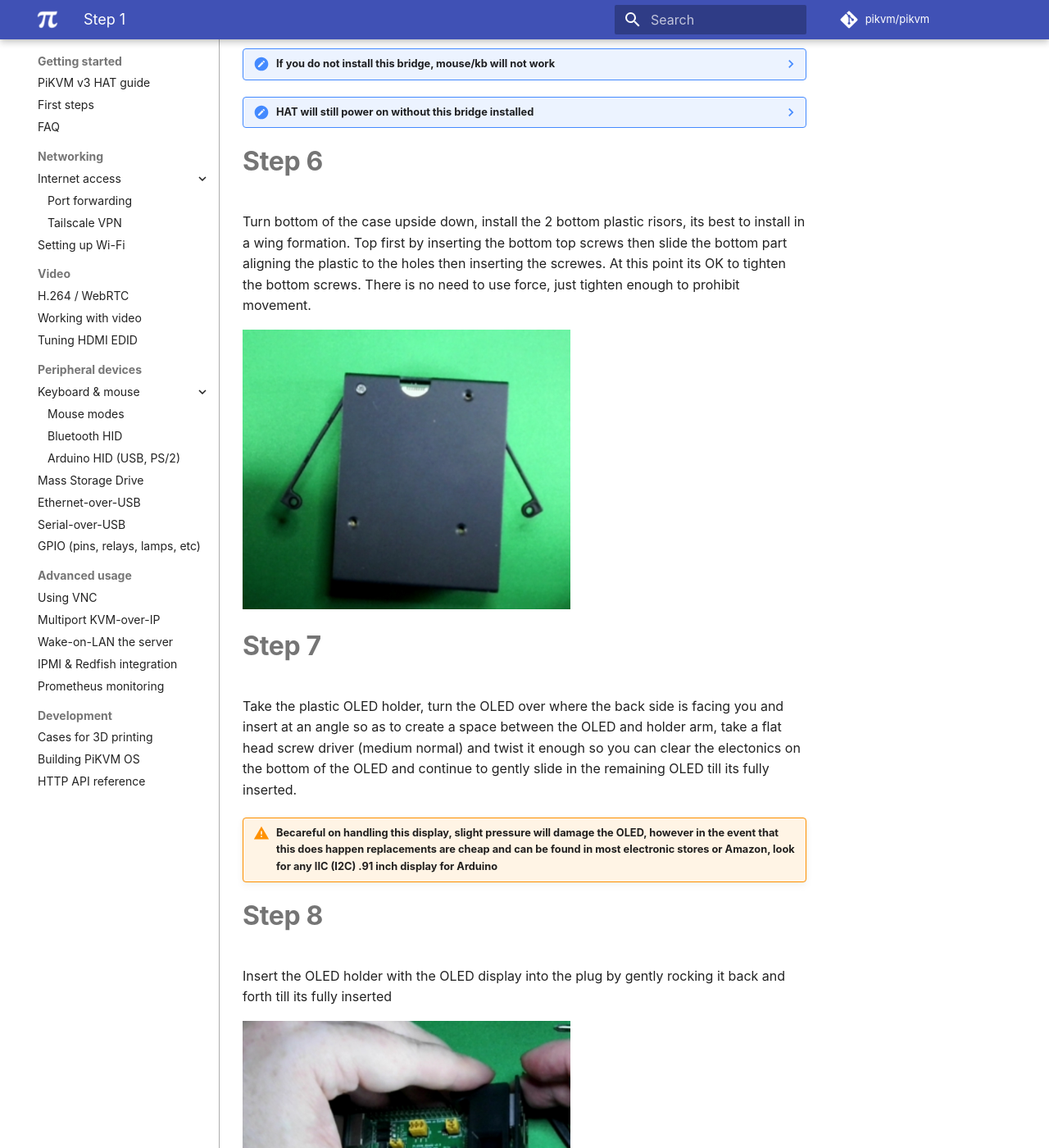
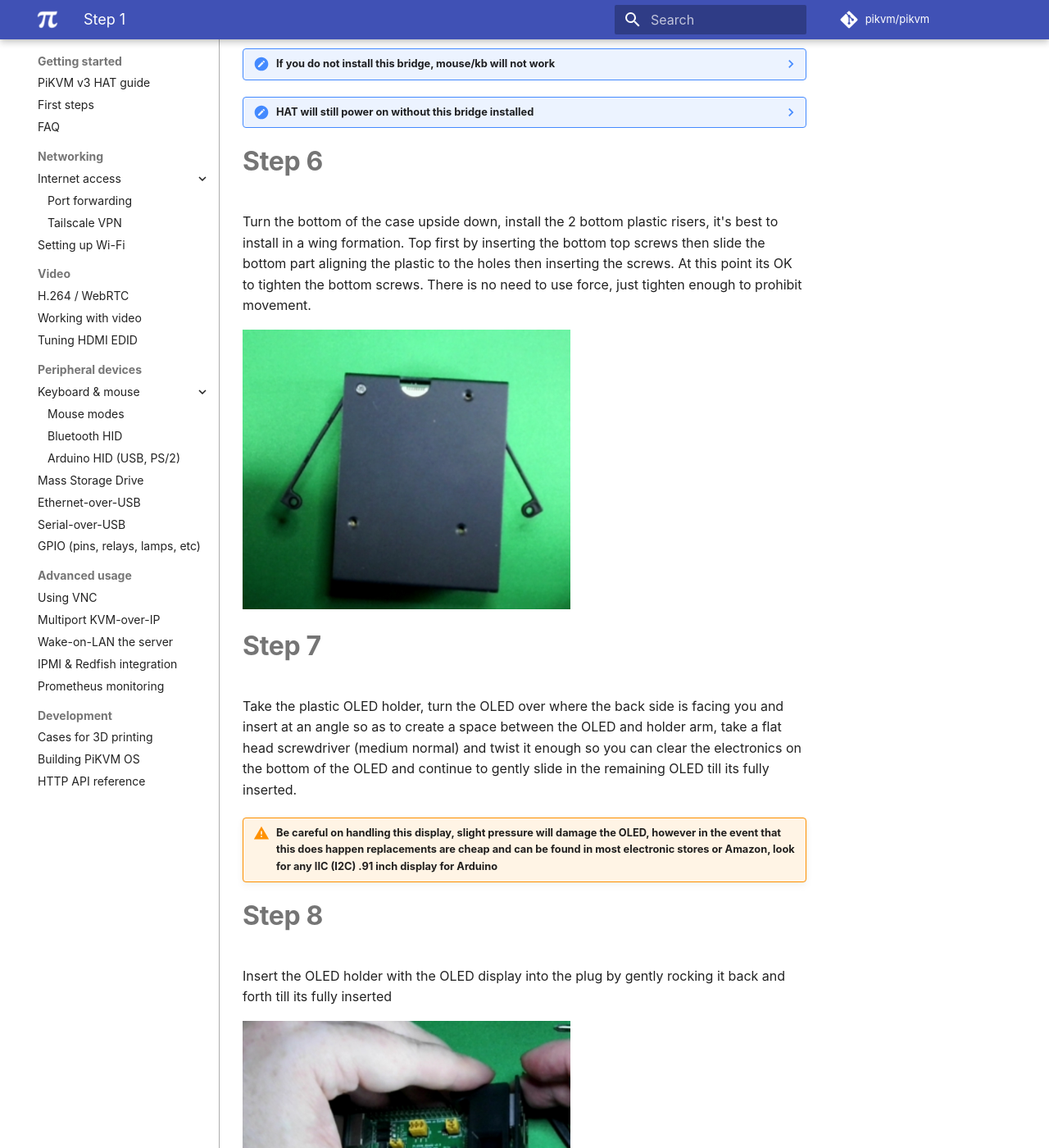
Before and after one commit to pikvm/pikvm, an MkDocs documentation site: the page built from docs/v3_illustrated_install_instructions.md, in a window 1280 px wide and 1400 px high, scrolled down 3635 px. Shown: the whole window at 82% size. Built offline with MkDocs 1.6.1 and Material for MkDocs 9.7.7, drawn with Linux system fonts in a browser that asks for light colours; some web fonts are replaced; comment, search, counter and statistics services are not loaded; some of the changed text lies outside the part shown.

Commit message:
Update v3_illustrated_install_instructions.md

```diff
--- a/docs/v3_illustrated_install_instructions.md
+++ b/docs/v3_illustrated_install_instructions.md
@@ -16,15 +16,15 @@
 * 2x Small FCC ribbon cables
 * 1x Small rubber square that break out to 4x small rubber feet
 
-!!! warning "OLED is sensitive to pressure, do NOT push down on the very thin glass as it will crack thereby making the OLED non-funtional"
+!!! warning "OLED is sensitive to pressure, do NOT push down on the very thin glass as it will crack thereby making the OLED non-functional"
 
 # Step 2
 
-Take bottom part of the case, insert the RPI44 into the bottom case at an angle, you will need to flex the other side ever so slightly to get it to slot in
+Take bottom part of the case, insert the RPI4 into the bottom case at an angle, you will need to flex the other side ever so slightly to get it to slot in
 
 <img src="RPI4_insert_into_case.jpg" width="400" />
 
-??? note "Its advised to install heatsyncs before installing the HAT"
+??? note "It's advised to install heatsyncs before installing the HAT"
 
 # Step 3
 
@@ -55,15 +55,15 @@
 
 # Step 6
 
-Turn bottom of the case upside down, install the 2 bottom plastic risors, its best to install in a wing formation. Top first by inserting the bottom top screws then slide the bottom part aligning the plastic to the holes then inserting the screwes. At this point its OK to tighten the bottom screws. There is no need to use force, just tighten enough to prohibit movement.
+Turn the bottom of the case upside down, install the 2 bottom plastic risers, it's best to install in a wing formation. Top first by inserting the bottom top screws then slide the bottom part aligning the plastic to the holes then inserting the screws. At this point its OK to tighten the bottom screws. There is no need to use force, just tighten enough to prohibit movement.
 
 <img src="HAT_install_plastic_risers_bottom.jpg" width="400" />
 
 # Step 7
 
-Take the plastic OLED holder, turn the OLED over where the back side is facing you and insert at an angle so as to create a space between the OLED and holder arm, take a flat head screw driver (medium normal) and twist it enough so you can clear the electonics on the bottom of the OLED and continue to gently slide in the remaining OLED till its fully inserted.
+Take the plastic OLED holder, turn the OLED over where the back side is facing you and insert at an angle so as to create a space between the OLED and holder arm, take a flat head screwdriver (medium normal) and twist it enough so you can clear the electronics on the bottom of the OLED and continue to gently slide in the remaining OLED till its fully inserted.
 
-!!! warning "Becareful on handling this display, slight pressure will damage the OLED, however in the event that this does happen replacements are cheap and can be found in most electronic stores or Amazon, look for any IIC (I2C) .91 inch display for Arduino"
+!!! warning "Be careful on handling this display, slight pressure will damage the OLED, however in the event that this does happen replacements are cheap and can be found in most electronic stores or Amazon, look for any IIC (I2C) .91 inch display for Arduino"
 
 # Step 8
 
@@ -79,7 +79,7 @@
 
 # Step 10
 
-Insert the fan leads and align Red with positive and Black with negitive
+Insert the fan leads and align Red with positive and Black with negative
 
 <img src="HAT_install_fan_to_top.jpg" width="400" />
 
```
Also changed, not shown: other parts of docs/v3_illustrated_install_instructions.md (+2 -2 lines).
